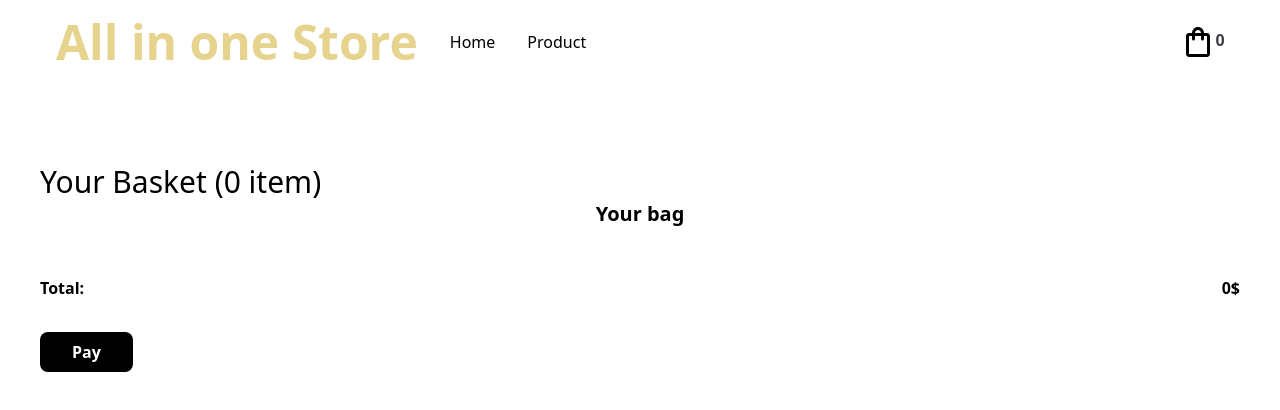
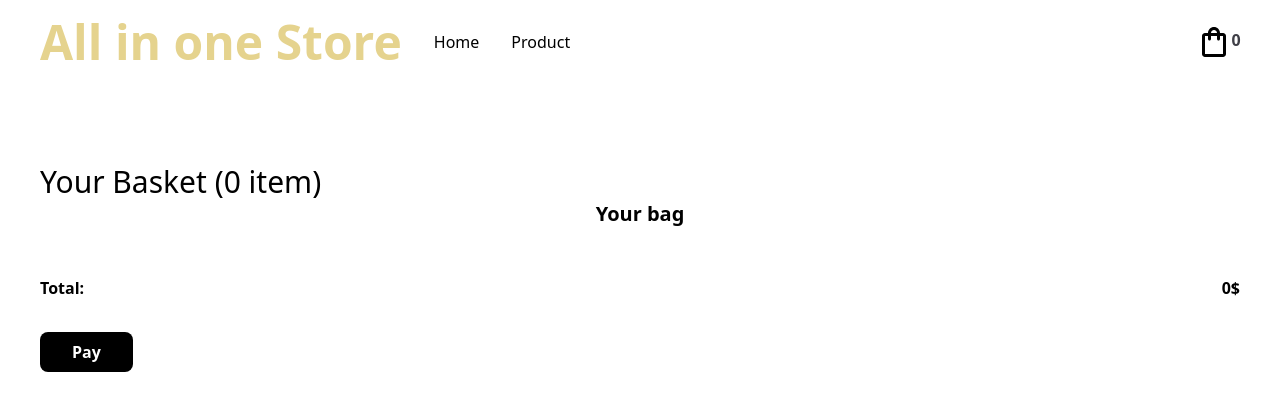
Before and after one commit to ElMaez/sem_3_bf_shop, a Next.js app: page /payment in a window 1280 px wide. Shown: the top 410 px of the page. Built offline with nearby package versions, Linux system fonts and the light colour scheme.

Commit message:
header done

```diff
--- a/src/app/components/other/Header.jsx
+++ b/src/app/components/other/Header.jsx
@@ -13,7 +13,7 @@
   const pathname = usePathname();
   const { toggleCart, isCartOpen } = useCartStore();
   return (
-    <header className="flex  items-center p-4  w-full gap-4 justify-between">
+    <header className="flex  items-center py-4  w-full gap-4 justify-between">
       <div>
         <Link href="/">
           <h1 className="text-gold font-bold text-5xl mr-4">
```
